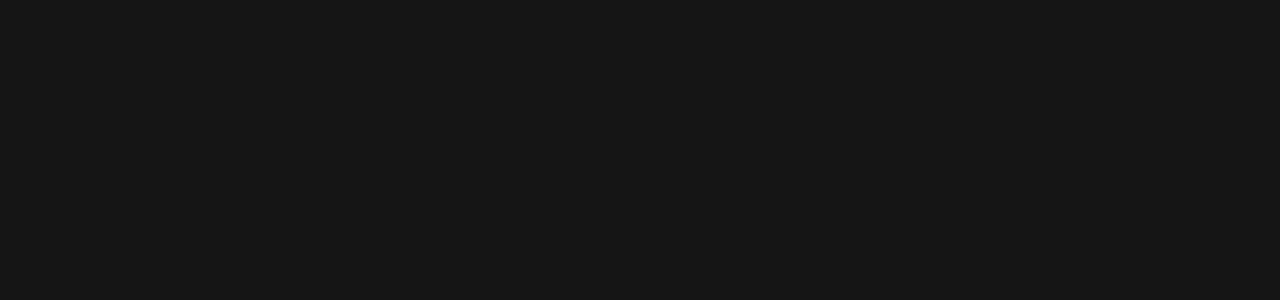
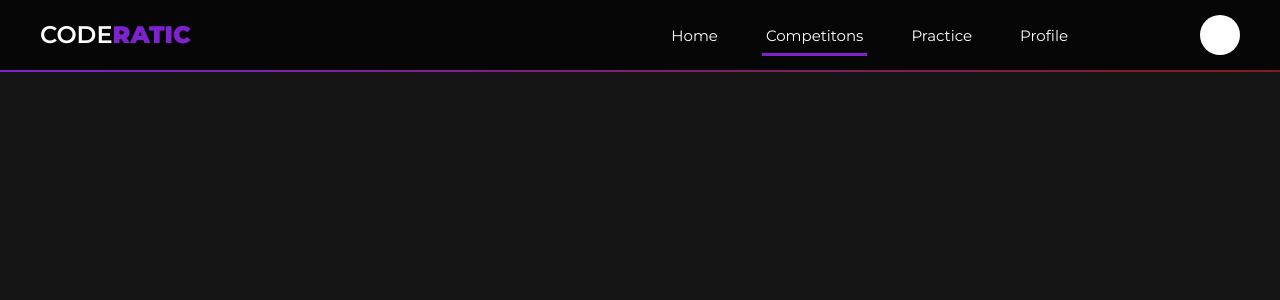
Before and after one commit to Coderatic/coderatic-server, a Vue app in the folder client/: page /#/competition in a window 1280 px wide. Before the commit this address had no page. Shown: the top 300 px of the page. Built offline with nearby package versions, Linux system fonts and the light colour scheme.

Commit message:
Navbar Buttons Functional

```diff
--- /dev/null
+++ b/client/src/components/Competition.vue
@@ -0,0 +1,16 @@
+<template>
+<NavBar></NavBar>
+</template>
+
+<script lang="ts">
+import NavBar from './NavBar.vue';
+export default{
+	name:"Competiton",
+	components:{
+		NavBar
+	}
+}
+</script>
+
+<style>
+</style>
--- a/client/src/components/NavBar.vue
+++ b/client/src/components/NavBar.vue
@@ -1,6 +1,6 @@
 <template>
   <div class="bg-gradient-to-r from-purple-700 to-red-900 pb-[2px]">
-    <nav class="h-[70px] bg-black w-[100%] sticky">
+    <nav class="h-[70px] bg-background-grey-dark w-[100%] sticky">
       <div class="flex justify-between items-center h-[100%]">
         <div>
           <h1
@@ -14,23 +14,39 @@
         <div class="grow">
           <ul class="flex gap-10 mr-32 justify-end">
             <li>
-              <a class="text-white font-montserrat text-[15px]" href="">Home</a>
+              <a
+                class="text-white font-montserrat text-[15px] hover:bg-gray-700 py-2 px-1 "
+				:class="currentRouteName === 'Home Page' ? 'border-b-[3px] border-purple-700 hover:rounded' :'rounded'"
+                href=""
+
+                >Home</a
+              >
             </li>
             <li>
-              <a class="text-white font-montserrat text-[15px]" href=""
+              <a
+                class="text-white font-montserrat text-[15px] hover:bg-gray-700 py-2 px-1 "
+				:class="currentRouteName === 'Competition' ? 'border-b-[3px] border-purple-700 hover:rounded' :'rounded'"
+                href="/#/competition"
                 >Competitons</a
               >
             </li>
             <li>
-              <a class="text-white font-montserrat text-[15px]" href=""
+              <a
+                class="text-white font-montserrat text-[15px] hover:bg-gray-700 py-2 px-1 "
+				:class="currentRouteName === 'Practice' ? 'border-b-[3px] border-purple-700 hover:rounded' :'rounded'"
+                href=""
                 >Practice</a
               >
             </li>
             <li>
-              <a class="text-white font-montserrat text-[15px]" href=""
+              <a
+                class="text-white font-montserrat text-[15px] hover:bg-gray-700 py-2 px-1 "
+				:class="currentRouteName === 'Profile Page' ? 'border-b-[3px] border-purple-700 hover:rounded' :'rounded'"
+                href=""
                 >Profile</a
               >
             </li>
+
           </ul>
         </div>
         <div>
@@ -44,6 +60,12 @@
 <script lang="ts">
 export default {
   name: "NavBar",
+  computed: {
+    currentRouteName() {
+		console.log( this.$route.name)
+        return this.$route.name;
+    }
+}
 };
 </script>
 
--- a/client/src/components/Register.vue
+++ b/client/src/components/Register.vue
@@ -19,6 +19,12 @@
   components: {
     RegisterComp,
   },
+  computed: {
+    currentRouteName() {
+		console.log( this.$route.name)
+        return this.$route.name;
+    }
+}
 };
 </script>
 
--- a/client/src/router/index.ts
+++ b/client/src/router/index.ts
@@ -2,6 +2,7 @@
 import Register from "../components/Register.vue";
 import LoginPage from "../components/LoginPage.vue";
 import HomePage from "../components/HomePage.vue";
+import Competition from "../components/Competition.vue";
 
 
 const router = createRouter({
@@ -19,8 +20,13 @@
     },
     {
       path: "/",
-      name: "Login Page",
+      name: "Home Page",
       component: HomePage,
+    },
+    {
+      path: "/competition",
+      name: "Competition",
+      component: Competition,
     },
 
   ],
```
